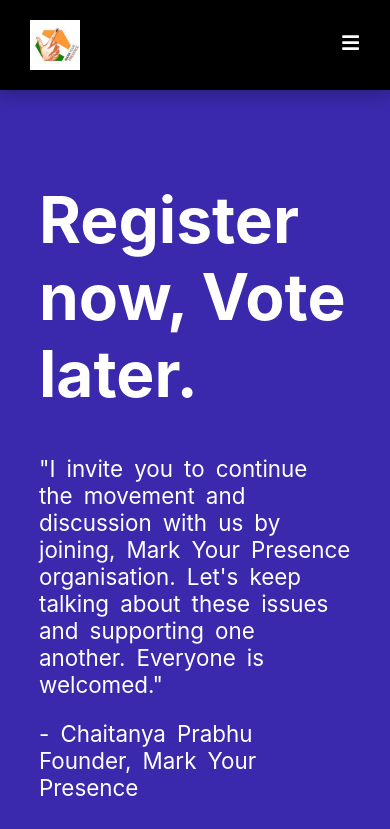
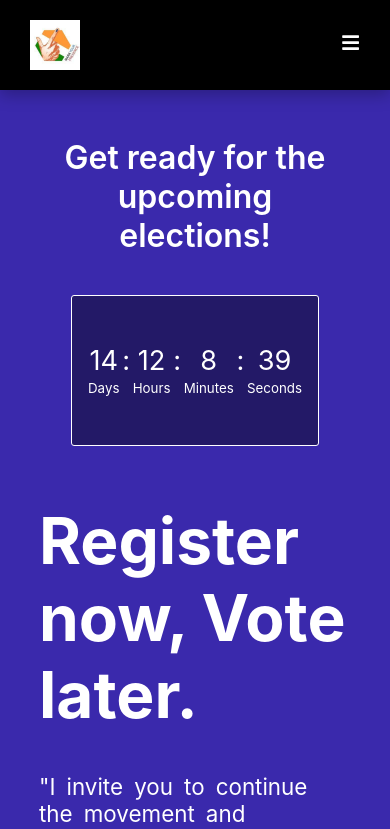
Before and after one commit to soham-gupte/MYP-Website, a React (Create React App) app: page / in a window 390 px wide. Shown: the top 829 px of the page. Built offline with nearby package versions, Linux system fonts and the light colour scheme.

Commit message:
Countdown added

```diff
--- /dev/null
+++ b/src/components/Countdown.js
@@ -0,0 +1,72 @@
+import React, { useEffect, useRef, useState } from "react";
+import "./CountdownStyles.css"
+
+export function Countdown() {
+    const [timerDays, setTimerDays] = useState('00');
+    const [timerHours, setTimerHours] = useState('00');
+    const [timerMinutes, setTimerMinutes] = useState('00');
+    const [timerSeconds, setTimerSeconds] = useState('00');
+    let interval = useRef();
+    const startTimer = () => {
+        const countdownDate = new Date('September 11, 2023 00:00:00').getTime();
+        interval = setInterval(() => {
+            const now = new Date().getTime();
+            const distance = countdownDate - now;
+            const days = Math.floor(distance / (1000*3600*24));
+            const hours = Math.floor((distance % (1000*3600*24) / (1000*3600)));
+            const minutes = Math.floor((distance % (1000*3600)) / (1000*60));
+            const seconds = Math.floor((distance % (1000*60)) / 1000);
+
+            if (distance < 0) {
+                // stop timer
+                clearInterval(interval.current);
+            }
+            else {
+                // update timer
+                setTimerDays(days);
+                setTimerHours(hours);
+                setTimerMinutes(minutes);
+                setTimerSeconds(seconds);
+            }
+        }, 1000);
+
+    };
+
+    useEffect(() => {
+        startTimer();
+        return () => {
+            clearInterval(interval.current);
+        };
+    })
+
+    return (
+        <section className="timer-container">
+            <section className="timer">
+                <div>
+                    <h2>Get ready for the upcoming elections!</h2>
+                </div>
+                <div>
+                    <section>
+                        <p>{timerDays}</p>
+                        <p><small>Days</small></p>
+                    </section>
+                    <span>:</span>
+                    <section>
+                        <p>{timerHours}</p>
+                        <p><small>Hours</small></p>
+                    </section>
+                    <span>:</span>
+                    <section>
+                        <p>{timerMinutes}</p>
+                        <p><small>Minutes</small></p>
+                    </section>
+                    <span>:</span>
+                    <section>
+                        <p>{timerSeconds}</p>
+                        <p><small>Seconds</small></p>
+                    </section>
+                </div>
+            </section>
+        </section>
+    )
+}
--- /dev/null
+++ b/src/components/CountdownStyles.css
@@ -0,0 +1,64 @@
+* {
+    box-sizing: border-box;
+    margin: 0;
+    padding: 0;
+}
+
+body {
+    font-size: 100%;
+}
+
+.timer-container {
+    /* No need to add background */
+    /* width: 100vw; */
+    /* height: 100vh;  */
+}
+
+.timer {
+
+    display: flex;
+    flex-direction: column;
+    align-items: center;
+    justify-content: center;
+    padding-bottom: 3.5em;
+    width: 100%;
+    height: 100%;
+}
+
+.timer div:first-child {
+    text-align: center;
+}
+
+h2 {
+    font-weight: 600;
+    font-size: 2rem;
+    margin-bottom: 0.5em;
+}
+
+.timer div:first-child p {
+    /* Nothing to add here */
+}
+
+.timer div:last-child {
+    border: 1px solid;
+    border-radius: 3px;
+    display: grid;
+    grid-template-columns: repeat(7, 1fr);
+    margin-top: 1.5em;
+    padding: 3em;
+    text-align: center;
+    background-color: rgba(0, 0, 0, 0.4);
+}
+
+section p:first-child, .timer div:last-child span {
+    font-size: 1.7em;
+}
+
+@media screen and (max-width: 480px) {
+    .timer div:last-child {
+        margin-left: 2em;
+        margin-right: 2em;
+        padding: 3em 1em;
+    }
+
+}
--- a/src/components/HeroSection.js
+++ b/src/components/HeroSection.js
@@ -1,9 +1,11 @@
 import "./HeroStyles.css";
 import People from "./people.jpg";
+import { Countdown } from "./Countdown";
 
 export function HeroSection() {
     return (
         <div className="hero-section">
+            <Countdown/>
             {/* Hero Section */}
             <div className="hero-section-grid">
                 <div className="hero-section-text">
--- a/src/components/HeroStyles.css
+++ b/src/components/HeroStyles.css
@@ -9,8 +9,17 @@
     color: white;
 }
 
+.hero-section-text h1 {
+    padding-bottom: 1rem;
+}
+
+.hero-section-text p {
+    padding-top: 1.5rem;
+}
+
 .hero-section-image {
     width: 100%;
+    padding-top: 2.5rem;
 }
 
 .hero-section-grid {
```
